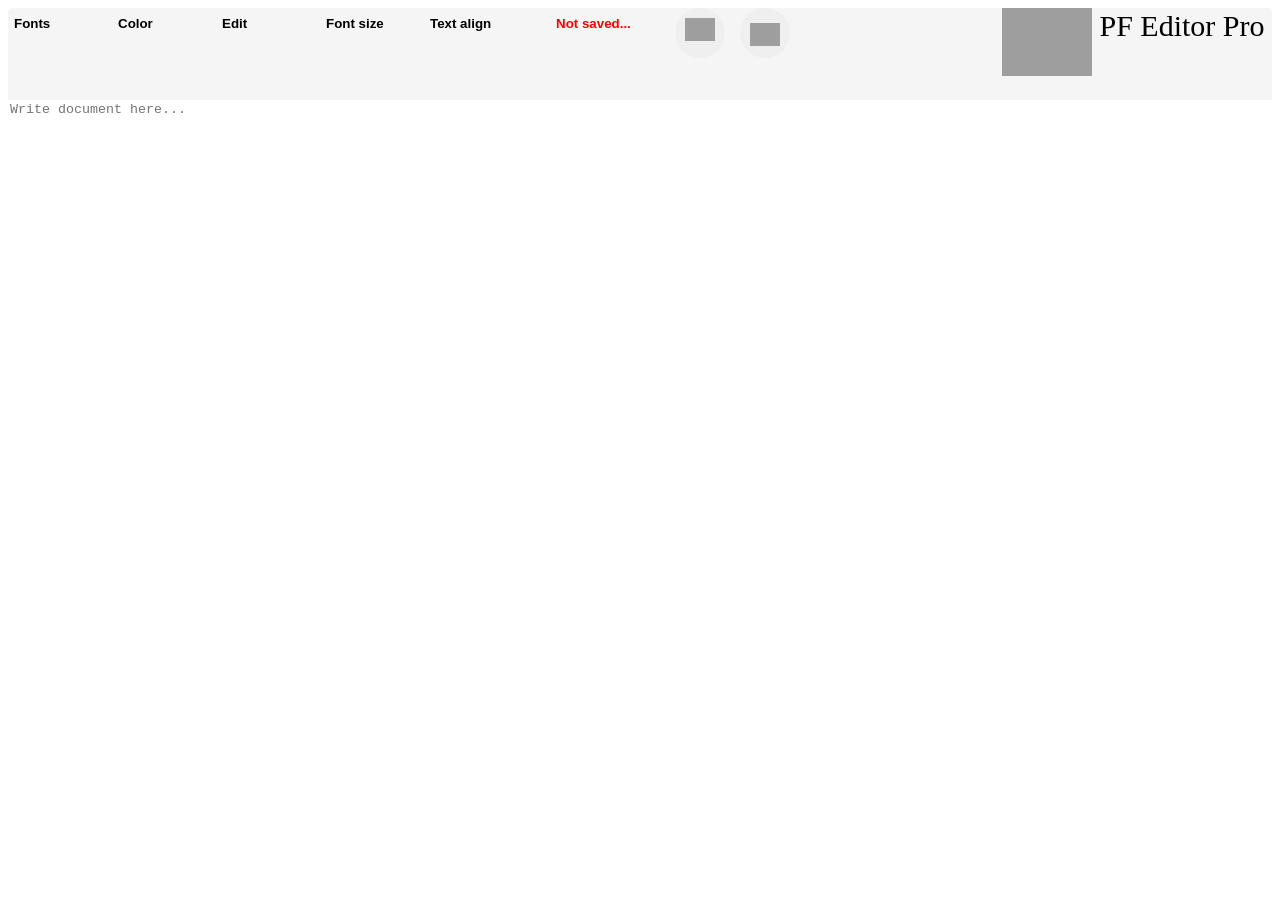
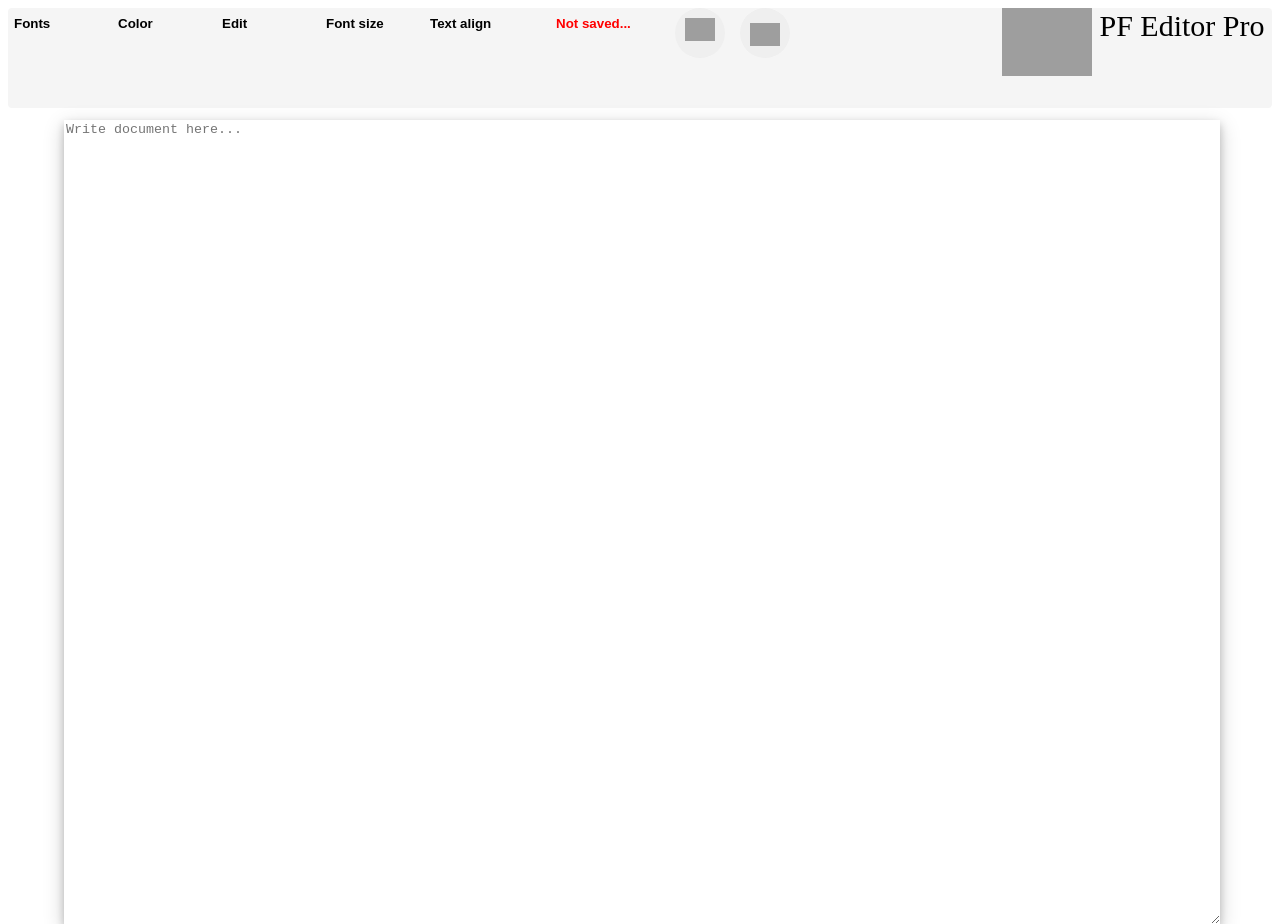
Before and after one commit to LB123658/docs, a plain HTML site: page index.html in a window 1280 px wide. Drawn offline with Linux system fonts and the light colour scheme; grey boxes are pictures that could not be loaded.

Commit message:
Updated page look

```diff
--- a/index.html
+++ b/index.html
@@ -1,4 +1,3 @@
-
 <!DOCTYPE html>
 <html>
 <head>
@@ -7,13 +6,17 @@
 <link rel='icon' href='https://drive.google.com/thumbnail?id=1GkuLONytoggfFy2AkGK_pZz6SqAZCTOI' type='image/png'/ >
 
 <style>
-
 #page {
-width: 100%;
+width: 90%;
 height: 800px;
 border: none;
 position: absolute;
-top: 100px;
+top: 120px;
+left: 5%;
+box-shadow: 0 4px 8px 0 rgba(0, 0, 0, 0.2), 0 6px 20px 0 rgba(0, 0, 0, 0.19);
+}
+#page:focus {
+outline-width: 0;
 }
 .edit {
 width: 100px;
@@ -651,7 +654,7 @@ function closeNew()
 document.getElementById('newCode').style.visibility="hidden";
 }
 function welcomeFunction() {
-alert("Welcome to PF Editor Pro version 1.0.4");
+alert("Welcome to PF Editor Pro");
 }
 function resetSave() {
 document.getElementById('textStatus').style.color="red";
```
